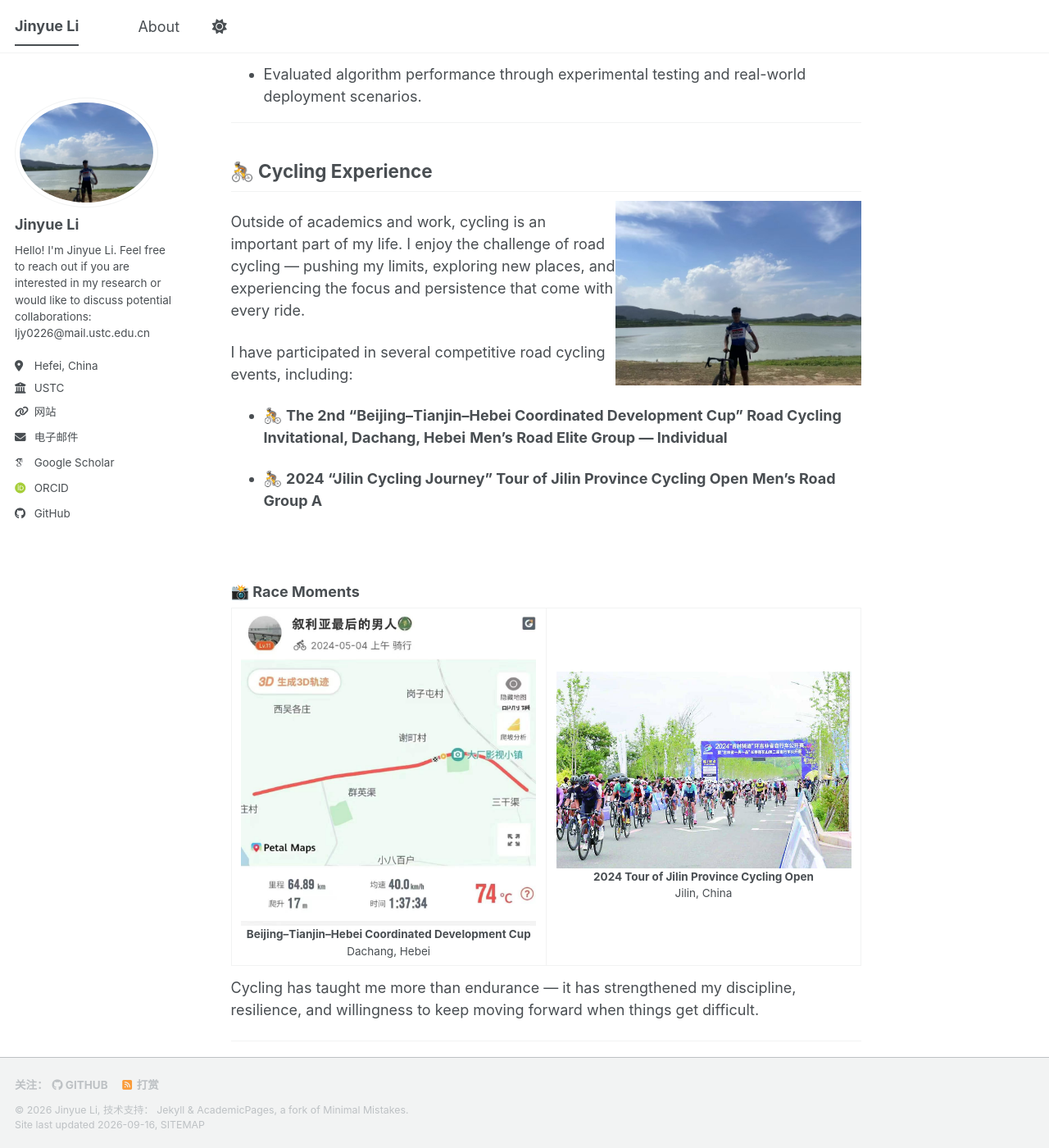
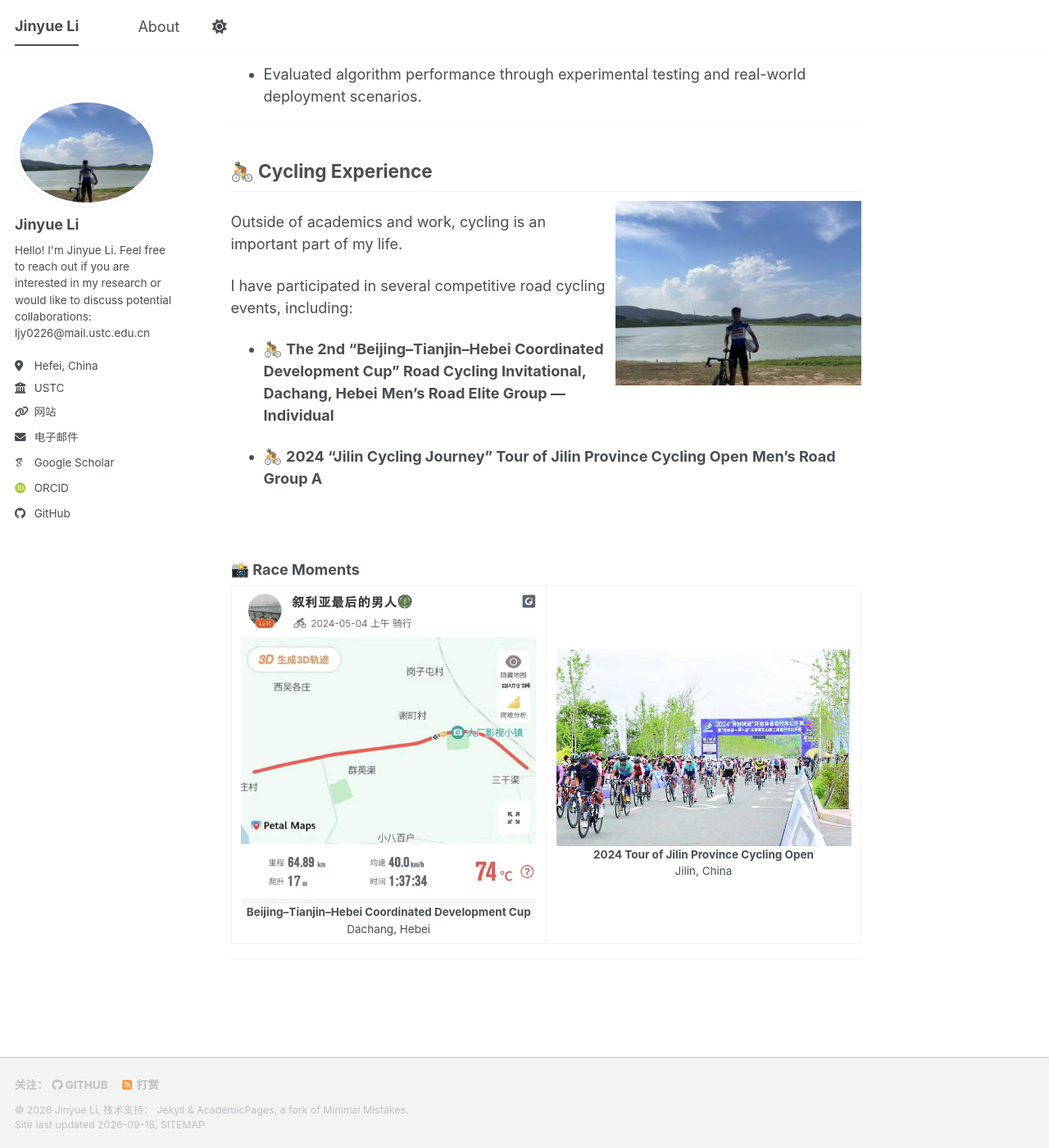
Before and after one commit to jylEcho/jylEcho.github.io, a Jekyll site: the page built from _pages/about.md, in a window 1280 px wide and 1400 px high, scrolled down 2884 px. Shown: the whole window at 82% size. Built offline with Jekyll 4.4.1, drawn with Linux system fonts in a browser that asks for light colours; some web fonts are replaced; a script bundle is joined from its source files by our own code; library files that are not in the unit come from our copies.

Commit message:
Update about.md

```diff
--- a/_pages/about.md
+++ b/_pages/about.md
@@ -108,7 +108,6 @@ Qiankun Li, Junyuan Mao, **Jinyue Li**, Rui Hao, Huabao Chen, Guanyu Chen, Lingh
 <img src="https://github.com/jylEcho/jylEcho.github.io/blob/master/images/bike.jpg?raw=true" width="300" align="right" />
 
 Outside of academics and work, cycling is an important part of my life.
-I enjoy the challenge of road cycling — pushing my limits, exploring new places, and experiencing the focus and persistence that come with every ride.
 
 I have participated in several competitive road cycling events, including:
 
@@ -141,6 +140,4 @@ I have participated in several competitive road cycling events, including:
   </tr>
 </table>
 
-Cycling has taught me more than endurance — it has strengthened my discipline, resilience, and willingness to keep moving forward when things get difficult.
-
 ---
```
